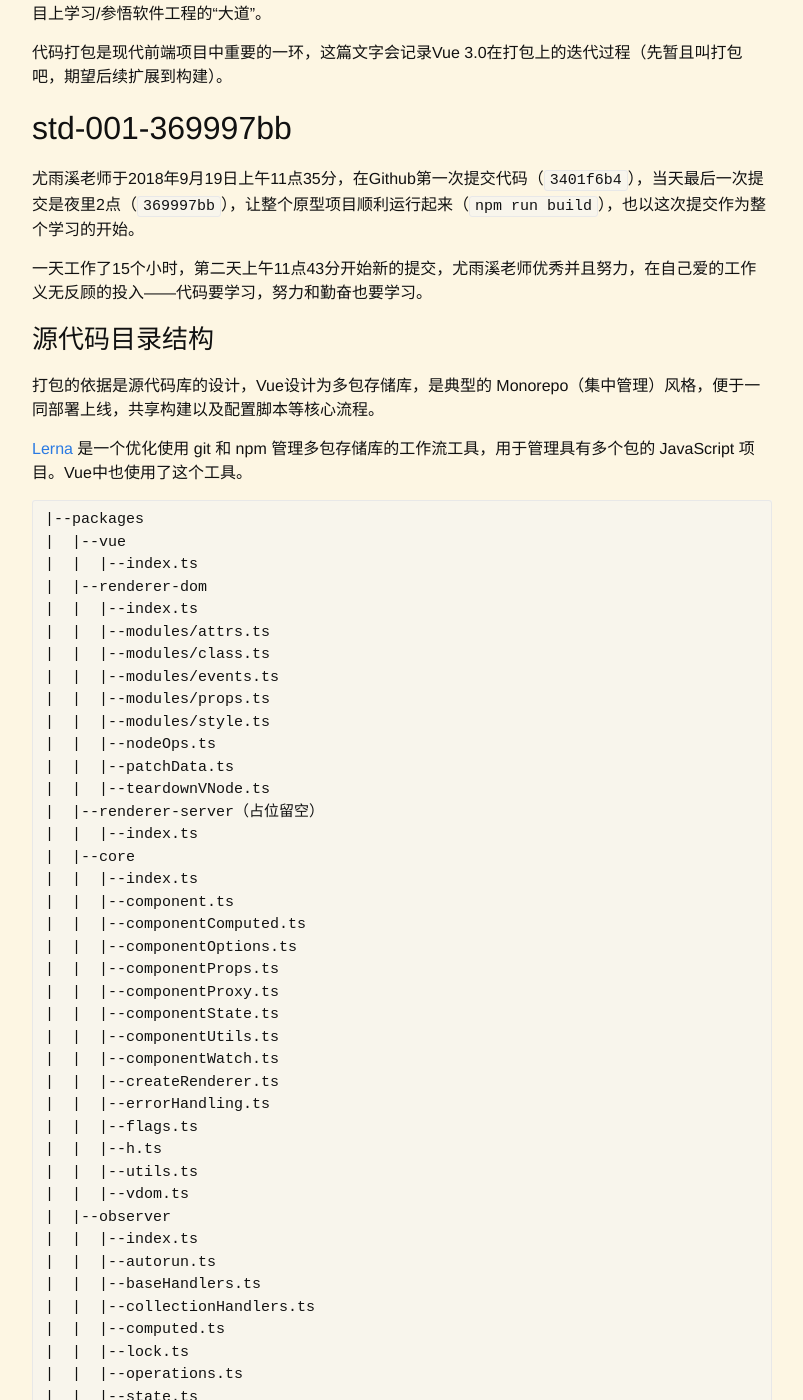
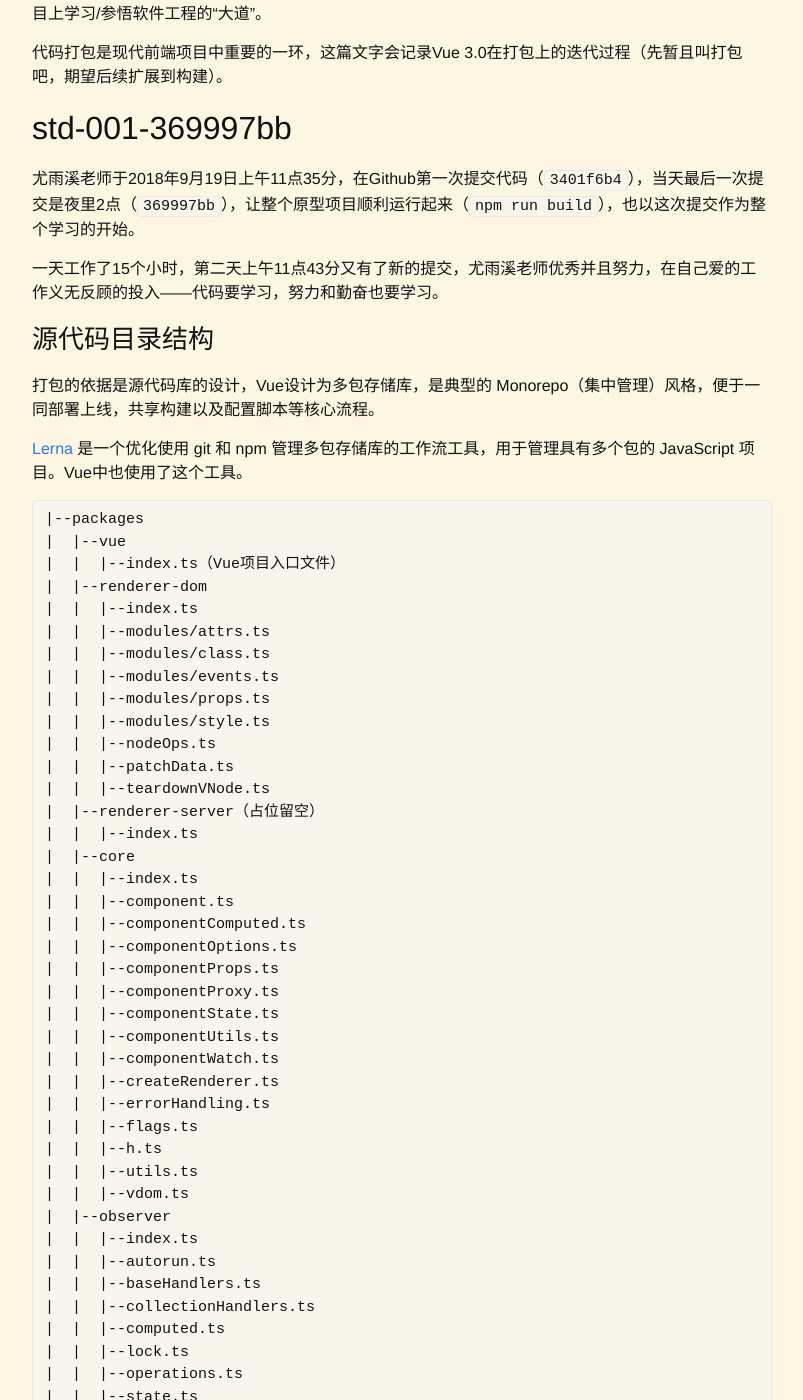
Before and after one commit to testudy/testudy.github.io, a Jekyll site: the page built from tech/_posts/2020-07-18-vue-3.0-build.md, in a window 1280 px wide and 1400 px high, scrolled down 309 px. Shown: the whole window, without its empty margins (238-1041 px from the left). Built offline with Jekyll 4.4.1, drawn with Linux system fonts in a browser that asks for light colours; comment, search, counter and statistics services are not loaded; some of the changed text lies outside the part shown.

Commit message:
feat: 修缮细节

````diff
--- a/tech/_posts/2020-07-18-vue-3.0-build.md
+++ b/tech/_posts/2020-07-18-vue-3.0-build.md
@@ -15,7 +15,7 @@ tags: 技术 Vue3学习
 
 尤雨溪老师于2018年9月19日上午11点35分，在Github第一次提交代码（`3401f6b4`），当天最后一次提交是夜里2点（`369997bb`），让整个原型项目顺利运行起来（`npm run build`），也以这次提交作为整个学习的开始。
 
-一天工作了15个小时，第二天上午11点43分开始新的提交，尤雨溪老师优秀并且努力，在自己爱的工作义无反顾的投入——代码要学习，努力和勤奋也要学习。
+一天工作了15个小时，第二天上午11点43分又有了新的提交，尤雨溪老师优秀并且努力，在自己爱的工作义无反顾的投入——代码要学习，努力和勤奋也要学习。
 
 ### 源代码目录结构
 
@@ -26,7 +26,7 @@ tags: 技术 Vue3学习
 ```bash
 |--packages
 |  |--vue
-|  |  |--index.ts
+|  |  |--index.ts（Vue项目入口文件）
 |  |--renderer-dom
 |  |  |--index.ts
 |  |  |--modules/attrs.ts
@@ -70,7 +70,7 @@ tags: 技术 Vue3学习
 |  |  |--index.ts
 ```
 
-依赖关系如下图所示：
+完整的文件依赖关系如下图所示：
 ![Vue Next 369997bb 依赖关系图](/tech/media/vue-next-std-001-369997bb.svg)
 
 ### 打包
````
